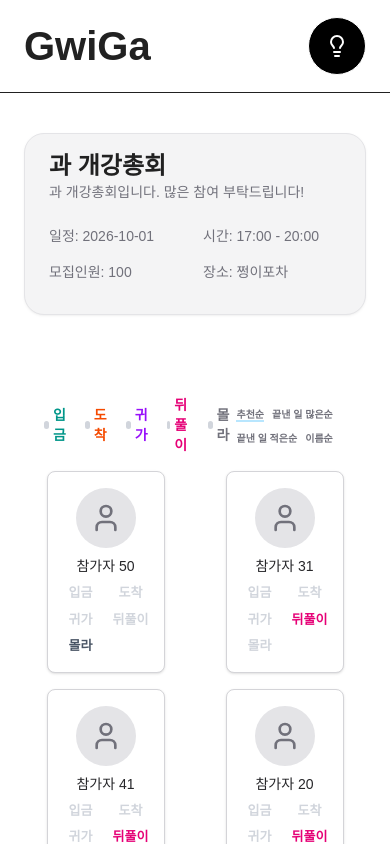
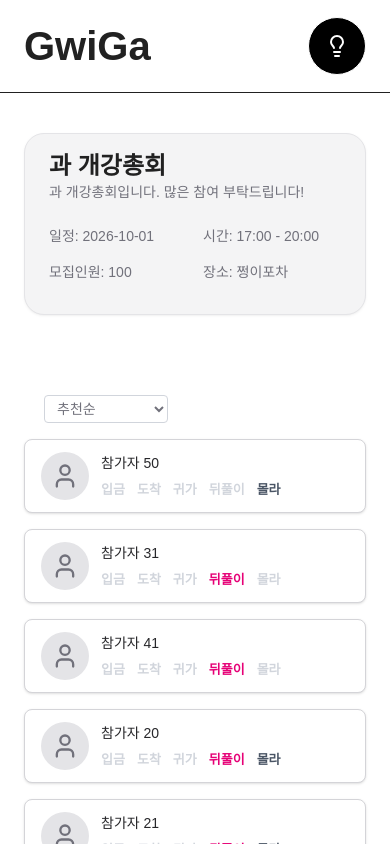
Before and after one commit to urinlee/GwiGa, a Next.js app: page /room/1/dashboard in a window 390 px wide. Shown: the top 844 px of the page. Built offline with nearby package versions, Linux system fonts and the light colour scheme.

Commit message:
refactor: rename filtering functions and add participant status counting logic

```diff
--- a/src/features/dashboard/components/InfoCardsContainer/InfoCardsContainer.tsx
+++ b/src/features/dashboard/components/InfoCardsContainer/InfoCardsContainer.tsx
@@ -5,7 +5,7 @@ import { cn } from "@/lib/cn";
 import useDividedByCheckedTag from "@/features/dashboard/hooks/DividedByCheckedTag";
 import { CriteriaForSorting, criteriaOptions, useCriteriaForSorting } from "../../hooks/CriteriaForSorting";
 import { participateStatusClasses } from "@/types/status";
-import { filteredParticipantsByStep } from "../../lib/filterParticipantsByChecked";
+import { filterParticipantsByStatus, countParticipantsByStatus } from "../../lib/filterParticipantsByChecked";
 
 
 export interface InfoCardsContainerProps {
@@ -29,23 +29,27 @@ export default function InfoCardsContainer({ participants }: InfoCardsContainerP
     // 1: 해당 Status가 아닌 것만 보임
     // 2: 해당 Status만 보임
 
-    const filteredParticipants = filteredParticipantsByStep({sortedParticipants, getStepCheckedTags});
+    const filteredParticipants = filterParticipantsByStatus({sortedParticipants, getStepCheckedTags});
+    const StatusParticipantCount = countParticipantsByStatus(filteredParticipants, allStatuses);
+
 
     return (
         <div>
             <div className="flex justify-between items-center mb-4 px-5 w-full">
-                <div className="flex gap-4">
+                <div className="hidden md:flex gap-4">
                     {Object.entries(CheckedTagsStep).map(([status, num]) => (
                         <div key={status} className="flex items-center gap-1 cursor-pointer select-none" onClick={()=>toggleTagClick(status)}>
                             <div className={cn("w-2 h-2 rounded-full", num == 1 ? "bg-orange-500" : num == 2 ? "bg-green-500" : num==0 && "bg-gray-300 dark:bg-gray-700")} />
                             <span className={cn("text-sm font-bold text-zinc-500 dark:text-zinc-400", participateStatusClasses[status as keyof typeof participateStatusClasses] ?? "")}>
                             {/* 색상 participateStatusClasses에 맞게 바꾸기 */}
-                                {status}
+                                {status} ({StatusParticipantCount[status as keyof typeof StatusParticipantCount] ?? 0}/{participants.length})
                             </span>
                         </div>
                     ))}
                 </div>
-                <div className="">
+
+                {/* 데스크탑용 sort 옵션 */}
+                <div className="hidden md:block">
                     {criteriaOptions.map((option) => (
                         <span
                             key={option}
@@ -56,8 +60,23 @@ export default function InfoCardsContainer({ participants }: InfoCardsContainerP
                     ))}
                 </div>
 
+                {/* 모바일용 sort 옵션 */}
+                <div className="md:hidden">
+                    <select
+                        value={criteria}
+                        onChange={(e) => setCriteria(e.target.value as CriteriaForSorting)}
+                        className="text-sm text-zinc-500 dark:text-zinc-400 border border-gray-300 dark:border-gray-700 rounded px-2 py-1"
+                    >
+                        {criteriaOptions.map((option) => (
+                            <option key={option} value={option}>
+                                {option}
+                            </option>
+                        ))}
+                    </select>
+                </div>
+
             </div>
-            <div className="grid grid-cols-[repeat(auto-fill,minmax(120px,1fr))] gap-4">
+            <div className="flex flex-col md:grid md:grid-cols-[repeat(auto-fill,minmax(120px,1fr))] gap-4">
                 {
                 filteredParticipants.map((participant) => (
                     <div key={participant.username} className={cn("w-full", )}>
--- a/src/features/dashboard/components/ParticipateInfoCard/ParticipantsInfoCard.tsx
+++ b/src/features/dashboard/components/ParticipateInfoCard/ParticipantsInfoCard.tsx
@@ -11,38 +11,77 @@ export interface ParticipantsInfoCardProps {
 const notIncludeStatusClasses = "text-gray-300 dark:text-gray-600";
 const includedStatusFallbackClasses = "text-gray-600 dark:text-gray-200";
 
-export default function ParticipantInfoCard({ username, enableStatus, allStatus }: ParticipantsInfoCardProps) {
+export default function ParticipantInfoCard({
+  username,
+  enableStatus,
+  allStatus,
+}: ParticipantsInfoCardProps) {
   return (
     <div className="flex justify-center">
-            <div className="flex flex-col items-center gap-2 rounded-lg border border-zinc-300 bg-white py-4 px-2 text-center text-sm font-medium text-zinc-800 shadow-sm dark:border-zinc-600 dark:bg-zinc-800 dark:text-zinc-100">
-                <div className="flex w-15 mx-5 aspect-square rounded-full items-center justify-center bg-zinc-200 text-zinc-500 dark:bg-zinc-700 dark:text-zinc-300 overflow-hidden">
-                    <User className="size-8"/>
+      <div
+        className={cn(
+          // mobile
+          "flex w-full max-w-sm items-center gap-3 rounded-lg border border-zinc-300 bg-white px-4 py-3 text-sm font-medium text-zinc-800 shadow-sm dark:border-zinc-600 dark:bg-zinc-800 dark:text-zinc-100",
+
+          // desktop
+          "sm:w-auto sm:flex-col sm:items-center sm:gap-2 sm:px-2 sm:py-4 sm:text-center"
+        )}
+      >
+        <div
+          className={cn(
+            // mobile
+            "flex size-12 shrink-0 items-center justify-center overflow-hidden rounded-full bg-zinc-200 text-zinc-500 dark:bg-zinc-700 dark:text-zinc-300",
+
+            // desktop
+            "sm:mx-5 sm:size-15"
+          )}
+        >
+          <User className="size-7 sm:size-8" />
         </div>
-                <div className="flex flex-col items-center gap-1">
-                    <span className="">{username}</span>
-                </div>
-                <div className="grid grid-cols-2 odd:justify-start even:justify-end w-full gap-y-2">
-                    { allStatus.map((status, index) => {
-                        const isEnabled = enableStatus.includes(status as participateContentStatus);
+
+        <div className="flex min-w-0 flex-1 flex-col gap-2 sm:items-center">
+          <span className="truncate text-left sm:text-center">
+            {username}
+          </span>
+
+          <div
+            className={cn(
+              // mobile
+              "flex flex-wrap gap-x-3 gap-y-1",
+
+              // desktop 2열 grid
+              "sm:grid sm:w-full sm:grid-cols-2 sm:gap-y-2"
+            )}
+          >
+            {allStatus.map((status, index) => {
+              const isEnabled = enableStatus.includes(
+                status as participateContentStatus
+              );
+
               const statusClass =
-                            participateStatusClasses[status as keyof typeof participateStatusClasses] ??
-                            includedStatusFallbackClasses;
+                participateStatusClasses[
+                  status as keyof typeof participateStatusClasses
+                ] ?? includedStatusFallbackClasses;
 
               return (
-                        // 카드에 Status 상태 표시
                 <span
                   key={status + index.toString()}
-                            className={cn("text-[13px] font-bold", "text-zinc-300 dark:text-zinc-600",
+                  className={cn(
+                    "text-[13px] font-bold",
                     isEnabled && statusClass,
                     !isEnabled && notIncludeStatusClasses,
+
+                    // desktop에서 좌우 정렬
+                    "sm:odd:justify-self-start sm:even:justify-self-end"
                   )}
                 >
                   {status}
                 </span>
-                        )
-                    }) }
+              );
+            })}
           </div>
         </div>
       </div>
-    )
+    </div>
+  );
 }
--- a/src/features/dashboard/lib/filterParticipantsByChecked.tsx
+++ b/src/features/dashboard/lib/filterParticipantsByChecked.tsx
@@ -1,4 +1,5 @@
 
+import { participateContentStatus } from "@/types/status";
 import { ParticipantsInfoCardProps } from "../components/ParticipateInfoCard/ParticipantsInfoCard";
 
 type FilterParticipantsByStepArgs = {
@@ -6,7 +7,7 @@ type FilterParticipantsByStepArgs = {
     getStepCheckedTags: (step: number) => string[];
 };
 
-export const filteredParticipantsByStep = ({sortedParticipants, getStepCheckedTags} : FilterParticipantsByStepArgs) => {
+export const filterParticipantsByStatus = ({sortedParticipants, getStepCheckedTags} : FilterParticipantsByStepArgs) => {
     return [...sortedParticipants].filter((participant) => {
         const participantStatuses = new Set(participant.enableStatus.map(String));
         const step1Statuses = getStepCheckedTags(1);
@@ -25,3 +26,18 @@ export const filteredParticipantsByStep = ({sortedParticipants, getStepCheckedTa
         return true;
     });
 }
+
+export const countParticipantsByStatus =
+    (participants: ParticipantsInfoCardProps[], allStatuses: readonly participateContentStatus[])
+    : Record<participateContentStatus, number> => {
+
+    const statusCounts: Record<participateContentStatus, number> = Object.fromEntries(
+        allStatuses.map((status) => [
+            status,
+            participants.filter((participant) =>
+                participant.enableStatus.map(String).includes(status)
+            ).length,
+        ])
+    ) as Record<participateContentStatus, number>;
+    return statusCounts;
+}
```
Also changed, not shown: 1 other file (tests, documents, lock files or other folders). Lines whose indentation alone changed are shown as unchanged.
